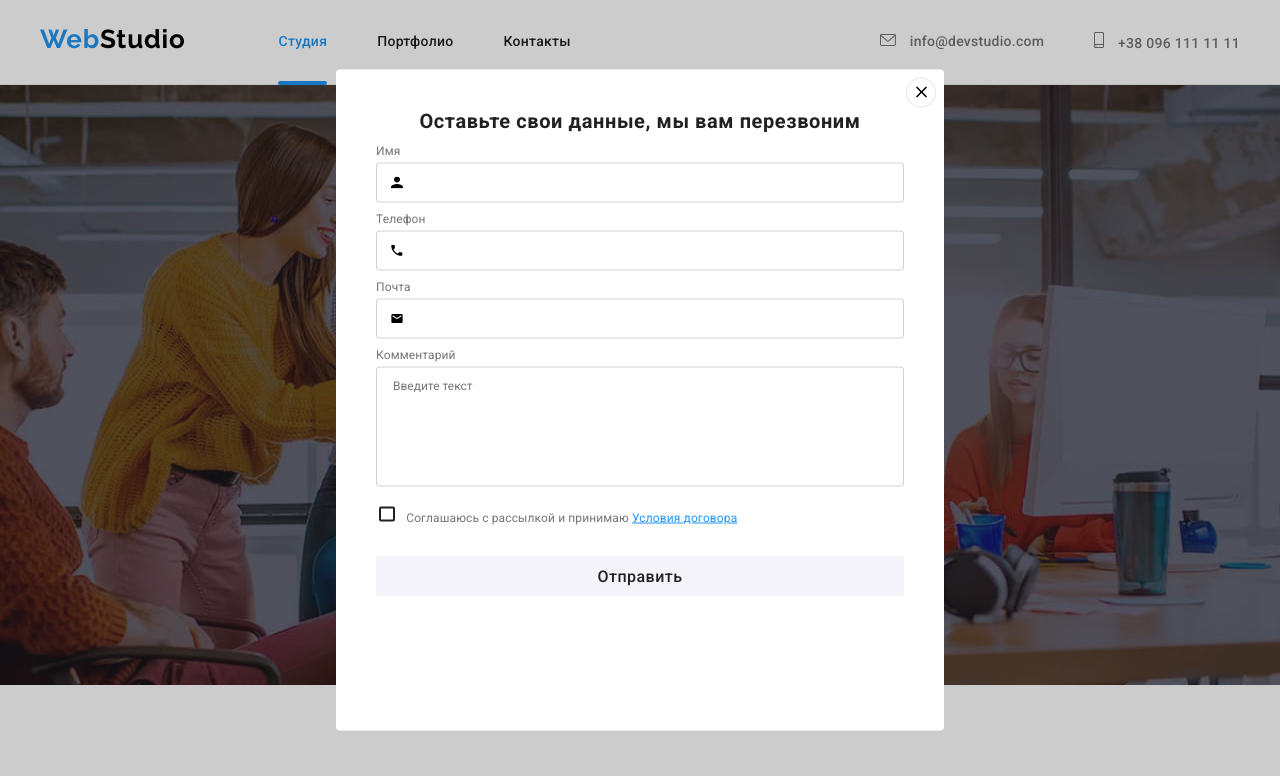
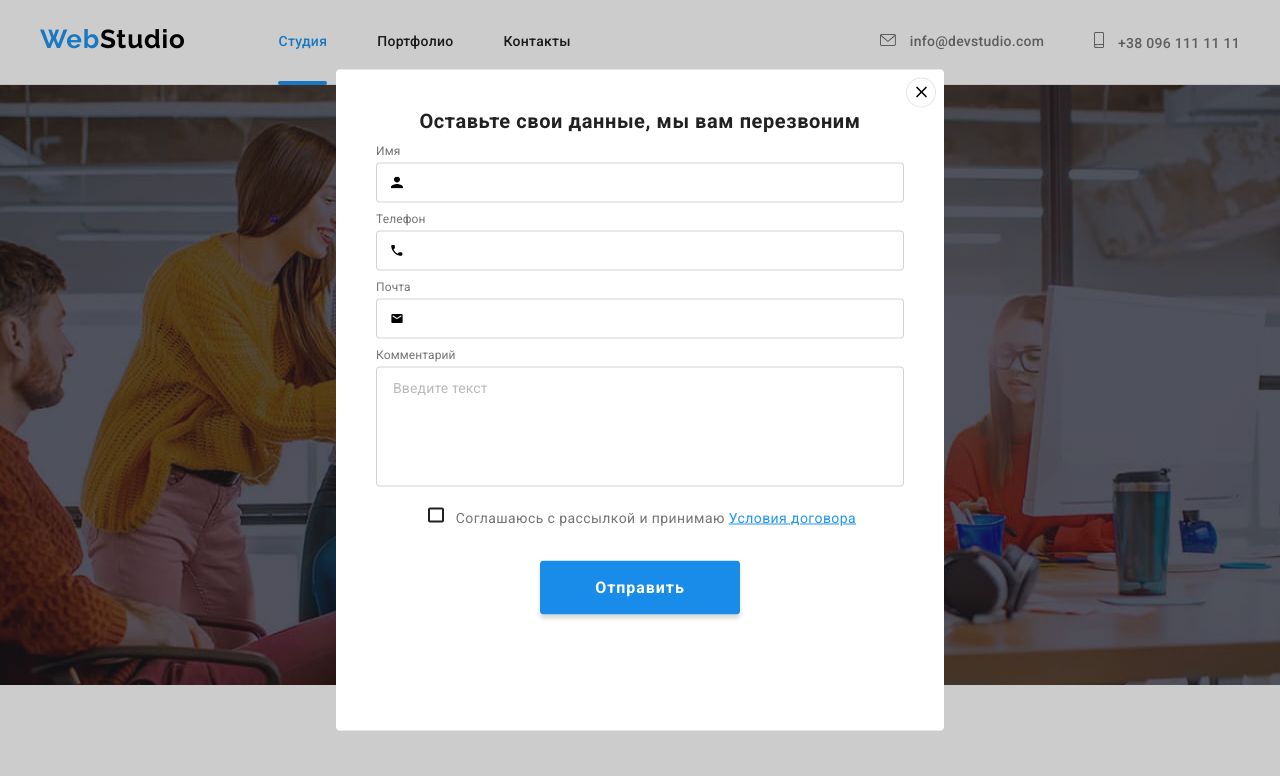
Before and after one commit to aomarchenko/goit-markup-hw-06, a plain HTML site: page index.html in a window 1280 px wide. Both pictures are taken after a click on the button "Заказать услугу". Shown: the top 776 px of the page. Drawn offline with nearby package versions, Linux system fonts and the light colour scheme.

Commit message:
I hope its finally and...

```diff
--- a/css/style.css
+++ b/css/style.css
@@ -11,6 +11,8 @@
   --modal-bg:  rgba(0, 0, 0, 0.2);
   --close-border: 1px solid rgba(0, 0, 0, 0.1);
   --button-shadow: 0px 3px 1px rgba(0, 0, 0, 0.1), 0px 1px 2px rgba(0, 0, 0, 0.08), 0px 2px 2px rgba(0, 0, 0, 0.12);
+  --modal-btn:  #188CE8;
+
 }
 html {
   box-sizing: border-box;
@@ -820,6 +822,9 @@ body {
   background-color: var(--simple-white);
   width: 18px;
   height: 18px;}
+  .modal-close-btn .icon:hover{
+    fill: var(--accent-color);
+  }
 
 .modal-form,
 .modal-form-fields,
@@ -833,6 +838,7 @@ body {
 }
 .modal-form-title {
     margin-bottom: 12px;
+    font-size: 20px;
     font-weight: 700;
     line-height: 1.15;
     text-align: center;
@@ -890,10 +896,24 @@ body {
   height: 120px;
   font-size: 12px;
   padding: 12px 16px;
+
+}
+.modal-form-field textarea::placeholder {
+  font-size: 14px;
+  line-height: 16px;
+  letter-spacing: 0.01em;
+  color: rgba(117, 117, 117, 0.5);
+
 }
 
 .checkbox {
   margin-bottom: 30px;
+  margin-left: auto;
+  margin-right: auto;
+  font-size: 14px;
+  line-height: 1.714;
+  letter-spacing: 0.03em;
+  color: var(--main-text-color);
 }
 .field-checkbox {
   appearance: none;
@@ -918,6 +938,25 @@ body {
 .field-checkbox:checked + .checkbox-icon {
   background-color: var(--accent-color);
   border: 2px solid var(--accent-color);
-
-
 }
+.modal-button {
+  min-width: 200px;
+  margin-left: auto;
+  margin-right: auto;
+  font-family: "Roboto", sans-serif;
+  color: var(--simple-white);
+  font-weight: 700;
+  font-size: 16px;
+  line-height: 1.875;
+  background-color: var(--modal-btn);
+  letter-spacing: 0.06em;
+  border-color: transparent;
+  border-radius: 4px;
+  cursor: pointer;
+  padding-top: 10px;
+  padding-bottom: 10px;
+  box-shadow: 0px 4px 4px rgba(0, 0, 0, 0.15);
+  transition: color 250ms cubic-bezier(0.4, 0, 0.2, 1),
+  background-color 250ms cubic-bezier(0.4, 0, 0.2, 1),
+  box-shadow 250ms cubic-bezier(0.4, 0, 0.2, 1);
+}
--- a/index.html
+++ b/index.html
@@ -566,7 +566,7 @@
                   </label>
 
            </div>
-                  <button class="button" type="submit">Отправить</button>
+                  <button class="modal-button" type="submit">Отправить</button>
       </form>
       </div>
     </div>
```
